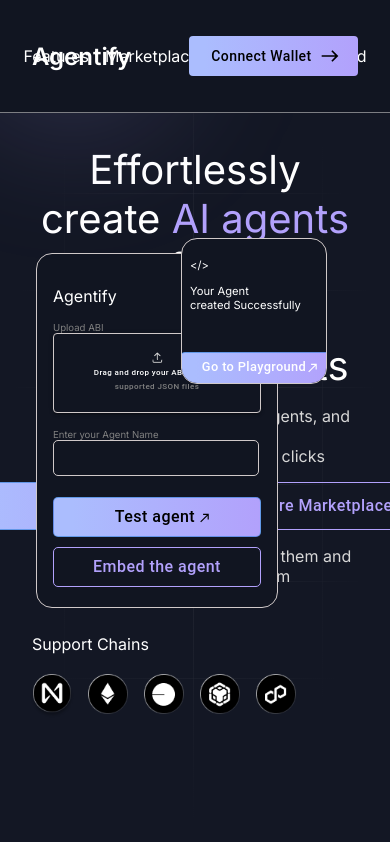
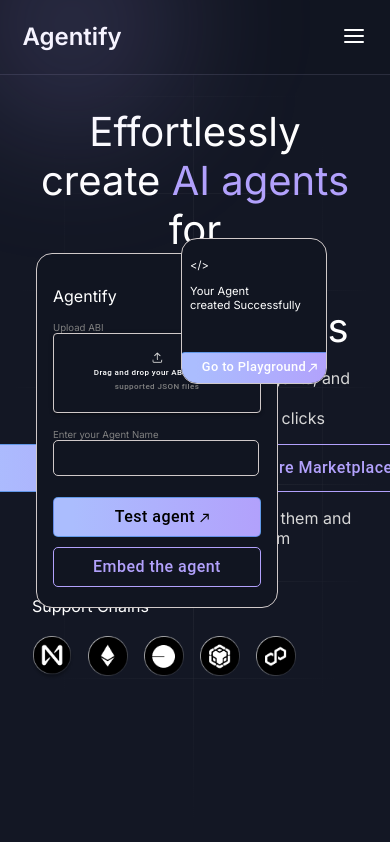
Before and after one commit to Teckas-Technologies/agentify-new, a React (Create React App) app: page / in a window 390 px wide. Shown: the top 842 px of the page. Built offline with nearby package versions, Linux system fonts and the light colour scheme.

Commit message:
mobile responsive menu, fix other mobile issues

```diff
--- a/src/Pages/EditAgent/EditAgent.scss
+++ b/src/Pages/EditAgent/EditAgent.scss
@@ -153,7 +153,7 @@
         justify-content: center;
         align-items: center;
         gap: 1rem;
-        padding: 2rem 0;
+        padding: 2rem;
 
         button {
             max-width: max-content;
@@ -169,5 +169,11 @@
             flex-direction: column;
             gap: 2rem;
         }
+
+        .editAgentControls {
+            button {
+                padding: 1rem 1.5rem;
+            }
+        }
     }
 }
--- a/src/Pages/Playground/LeftPanel.css
+++ b/src/Pages/Playground/LeftPanel.css
@@ -9,7 +9,7 @@
   min-width: 300px;
   min-height: 500px;
   overflow: hidden;
-
+  padding-bottom: 1.25rem;
 }
 
 .left-panel-header {
@@ -51,8 +51,8 @@
   gap: 1rem;
 }
 
-.Card {
-  padding-bottom: 1rem !important;
+.cards-container .Card {
+  padding-bottom: 1rem;
   cursor: pointer;
 }
 
--- a/src/Pages/Playground/Playground.css
+++ b/src/Pages/Playground/Playground.css
@@ -8,15 +8,15 @@
   background-color: #111521;
 }
 
-.desktop-header {
+/* .desktop-header {
   display: block;
   border-bottom: 1px solid #2a2d3d;
   background-color: #111521;
-}
-
+} */
+/*
 .mobile-header {
   display: none;
-}
+} */
 
 .main-content {
   flex: 1;
@@ -44,7 +44,7 @@
     min-width: unset;
   }
 
-  .desktop-header {
+  /* .desktop-header {
     display: none;
   }
 
@@ -65,7 +65,7 @@
     border-radius: 8px;
     color: white;
     cursor: pointer;
-  }
+  } */
 
   .main-content {
     padding: 16px;
--- a/src/Pages/Playground/Playground.js
+++ b/src/Pages/Playground/Playground.js
@@ -30,13 +30,13 @@
         <Menu />
       </div>
 
-      <div className="mobile-header">
+      {/* <div className="mobile-header">
         <button className="hamburger-menu" onClick={() => setShowMenu(!showMenu)}>
           <FiMenu size={24} />
         </button>
       </div>
 
-      {showMenu && <MobileMenu />}
+      {showMenu && <MobileMenu />} */}
 
       <main className="main-content">
         <div className="panels-container">
--- a/src/components/FullscreenOverlay/FullscreenOverlay.scss
+++ b/src/components/FullscreenOverlay/FullscreenOverlay.scss
@@ -3,7 +3,7 @@
     top: 0;
     left: 0;
     width: 100vw;
-    height: 100vw;
+    height: 100%;
     max-height: 100vh;
     max-width: 100vw;
     z-index: 9;
--- a/src/components/Menu/Menu.css
+++ b/src/components/Menu/Menu.css
@@ -1,7 +1,7 @@
 @import url('https://fonts.googleapis.com/css2?family=Inter:ital,opsz,wght@0,14..32,100..900;1,14..32,100..900&display=swap');
 
 
-.pc-menu-container{
+.pc-menu-container {
     z-index: 9;
     position: sticky;
     top: 0;
@@ -69,3 +69,117 @@
     border: none;
     color: #000 !important;
 }
+
+
+.pc-menu-container .connectButtonContainer {
+    max-width: max-content;
+    display: inline;
+}
+
+
+/* mobile menu */
+
+.mobile-header {
+    display: none;
+}
+
+.mobile-menu {
+    display: none;
+    position: absolute;
+    top: 60px;
+    left: 0;
+    right: 0;
+    background-color: #111521;
+    padding: 16px;
+    z-index: 999;
+    border-bottom: 1px solid #2a2d3d;
+    animation: slideDown 0.3s ease;
+  }
+
+  .mobile-header .hamburger-menu {
+    max-width: max-content;
+  }
+
+  @keyframes slideDown {
+    from {
+      opacity: 0;
+      transform: translateY(-10px);
+    }
+    to {
+      opacity: 1;
+      transform: translateY(0);
+    }
+  }
+
+  .mobile-menu-links {
+    display: flex;
+    flex-direction: column;
+    gap: 16px;
+    margin-bottom: 16px;
+  }
+
+  .mobile-menu-links a {
+    color: #9ca3af;
+    text-decoration: none;
+    font-size: 16px;
+    padding: 8px 0;
+    transition: color 0.2s ease;
+  }
+
+  .mobile-menu-links a:hover {
+    color: #ffffff;
+  }
+
+  .mobile-menu .connect-wallet {
+    width: 100%;
+    justify-content: center;
+    background: linear-gradient(270deg, rgba(178,161,252,1) 0%, rgba(171,189,254,1) 91%) !important;
+    color: black;
+    border: 1px solid red;
+    padding: 12px;
+    border-radius: 8px;
+    font-size: 16px;
+    cursor: pointer;
+    display: flex;
+    align-items: center;
+    gap: 8px;
+  }
+
+
+
+@media (max-width: 768px) {
+    .pc-menu-container {
+        display: none;
+      }
+
+      .mobile-header {
+        display: flex;
+        padding: 1rem;
+        justify-content: space-between;
+        background-color: #111521;
+        border-bottom: 1px solid #2a2d3d;
+        position: relative;
+      }
+
+      .mobile-header .logo {
+        padding: .4rem;
+        display: flex;
+        justify-content: center;
+        align-items: center;
+
+        font-weight: 600;
+        text-decoration: none;
+        color: white;
+        font-size: 1.5rem;
+      }
+
+      .hamburger-menu {
+        display: flex;
+        background: transparent;
+        border: none;
+        padding: 8px;
+        border-radius: 8px;
+        color: white;
+        cursor: pointer;
+      }
+}
--- a/src/components/Menu/Menu.js
+++ b/src/components/Menu/Menu.js
@@ -2,28 +2,52 @@
 import './Menu.css'
 import Button from '@mui/material/Button';
 import EastIcon from '@mui/icons-material/East';
+import { useState } from 'react';
+
+import { FiMenu } from 'react-icons/fi';
 
 
-function Menu(){
-return(
+function Menu() {
+
+    const [showMenu, setShowMenu] = useState(false);
+
+    return (
         <>
             <nav className='pc-menu-container'>
                 <NavLink to={"/"}>Agentify</NavLink>
                 <div className='pc-menu-items'>
-            <NavLink to={'/features'}>Features</NavLink>
-            {/* <NavLink to={'/dashboard'}>Dashboard</NavLink> */}
+                    <NavLink to={'/dashboard'}>Dashboard</NavLink>
                     <NavLink to={'/marketplace'}>Marketplace</NavLink>
                     <NavLink to={'/create'}>Create Agent</NavLink>
-            {/* <NavLink to={'/edit-agent'}>Edit Agent</NavLink> */}
                     <NavLink to={'/playground'}>Playground</NavLink>
                 </div>
-        <div>
-
+                <div className='connectButtonContainer'>
                     <Button className='pc-menu-connect-btn' endIcon={<EastIcon />}>
                         Connect Wallet
                     </Button>
                 </div>
             </nav>
+
+            <div className="mobile-header">
+                <NavLink className={"logo"} to={"/"}>Agentify</NavLink>
+                <button className="hamburger-menu" onClick={() => setShowMenu(!showMenu)}>
+                    <FiMenu size={24} />
+                </button>
+            </div>
+
+            {
+                (showMenu) && (
+                    <div className="mobile-menu">
+                        <div className="mobile-menu-links">
+                            <NavLink to="/dashboard">Dashboard</NavLink>
+                            <NavLink to="/marketplace">Marketplace</NavLink>
+                            <NavLink to="/create">Create Agent</NavLink>
+                            <NavLink to="/playground">Playground</NavLink>
+                        </div>
+                        <button className="connect-wallet">Connect Wallet →</button>
+                    </div>
+                )
+            }
         </>
     )
 }
--- a/src/components/PopupModal/PopupModal.scss
+++ b/src/components/PopupModal/PopupModal.scss
@@ -6,7 +6,7 @@
     max-width: max-content;
     // padding: 1.5rem;
     border-radius: 1rem;
-    width: min(450px, 95%);
+    width: min(450px, 90%);
 
     .title {
         width: 100%;
@@ -19,6 +19,8 @@
 
     .message {
         padding: 2rem;
+        padding-bottom: 0;
+        margin: 0 auto;
         flex-grow: 1;
         height: auto;
         font-size: 1.1rem;
```
Lines whose indentation alone changed are shown as unchanged.
